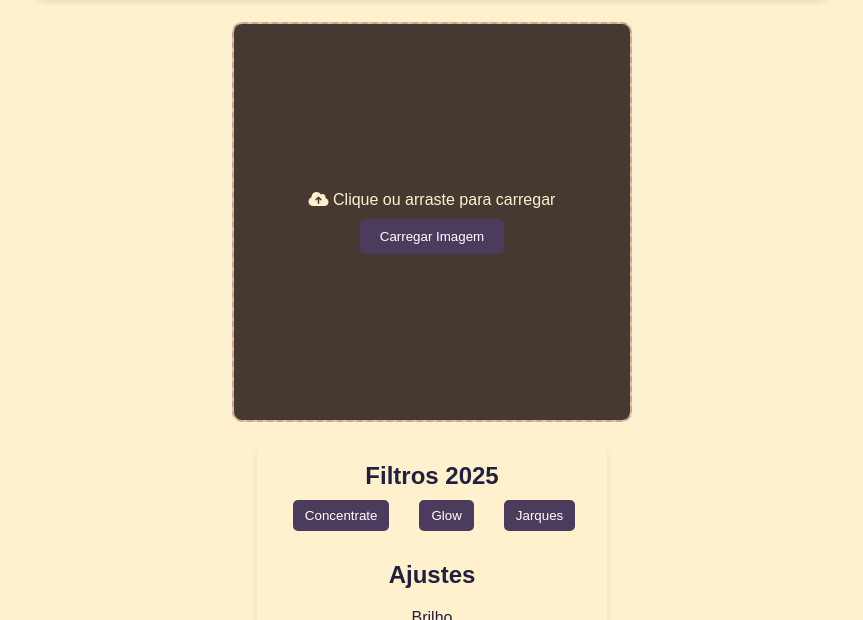
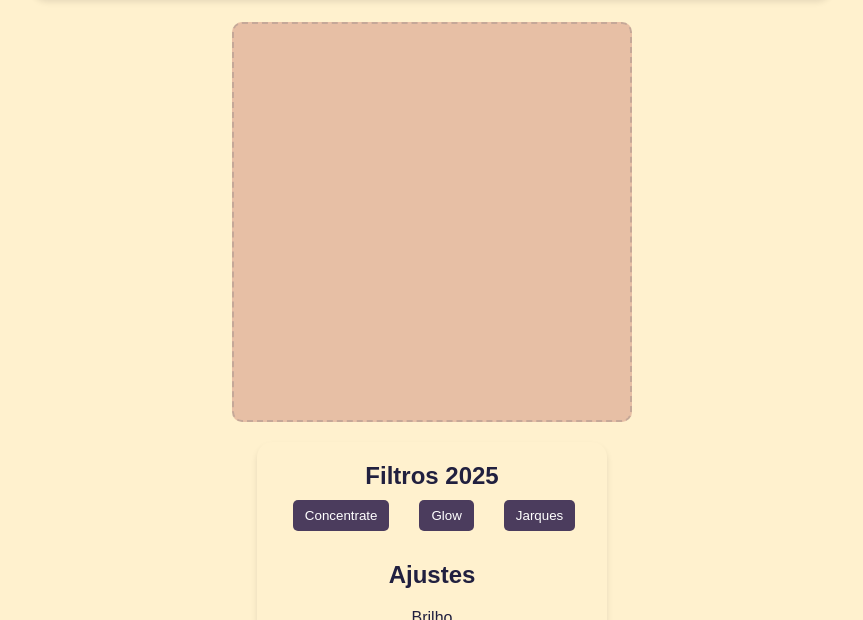
Before and after one commit to joaoricardobr/instafix, a plain HTML site: page index.html in a window 1280 px wide. Shown: the part 711-1331 px from the top of the page, without its empty margins (208-1071 px from the left). Drawn offline with Linux system fonts and the light colour scheme.

Commit message:
Update index.html

```diff
--- a/index.html
+++ b/index.html
@@ -75,15 +75,15 @@
       align-items: center;
       flex-direction: column;
       background-color: rgba(0, 0, 0, 0.7);
-      color: #fff1ce;
-      opacity: 1;
+      color: #fff;
+      opacity: 0;
       transition: opacity 0.3s ease;
     }
     .image-container:hover .upload-area {
-      opacity: 0;
+      opacity: 1;
     }
     .upload-area p {
-      margin-top:010px;
+      margin-top: 10px;
       font-size: 1rem;
     }
     .btn {
```
